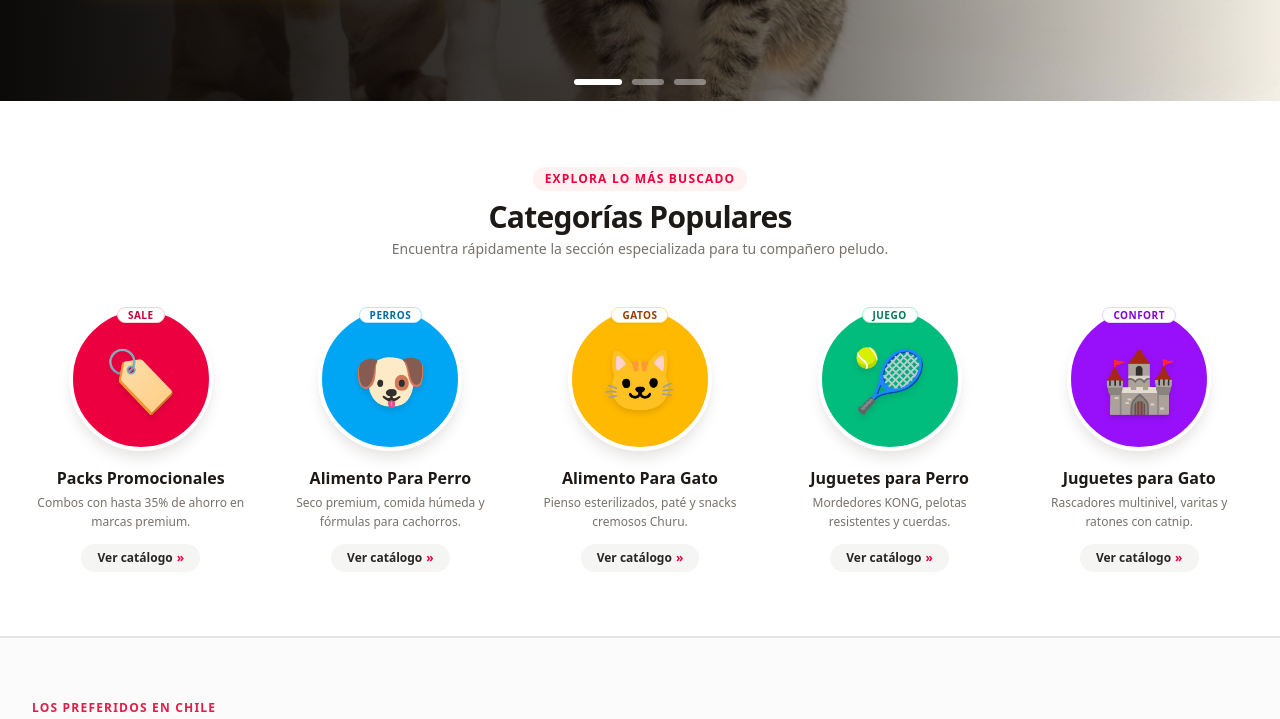
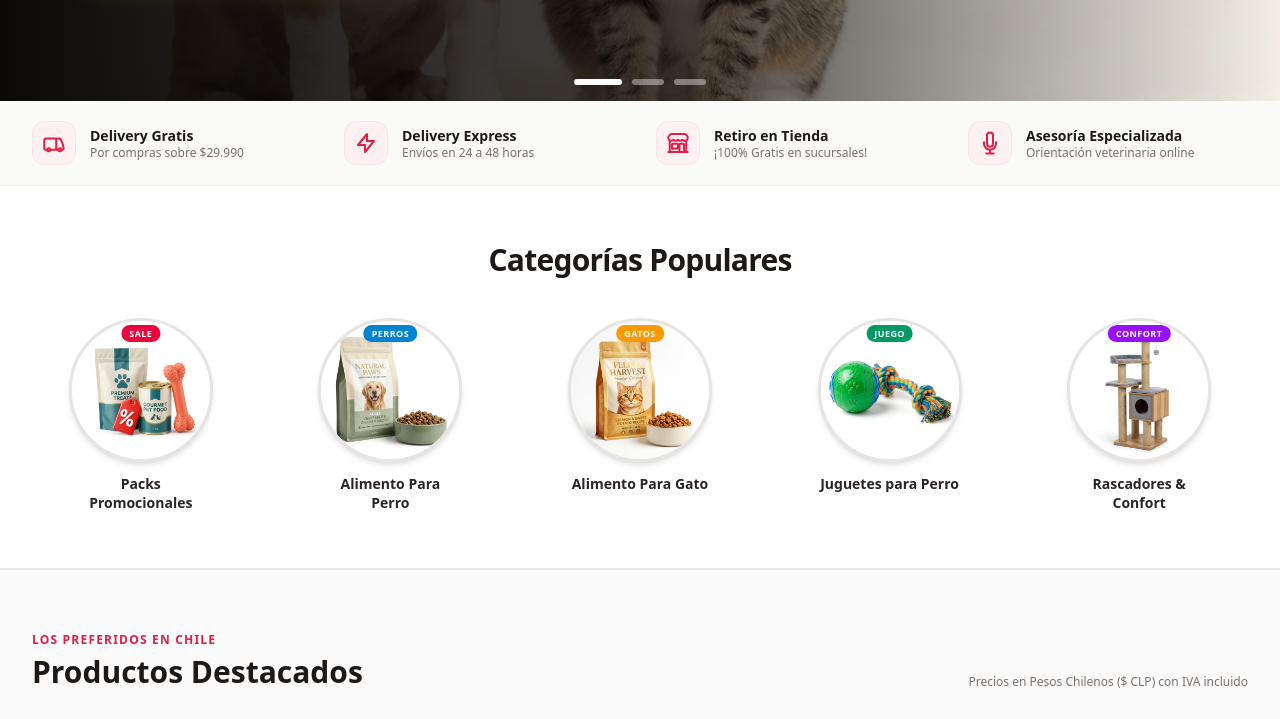
Before and after one commit to JCarvajalLab/astro-tienda-mascotas, an Astro site: page / in a window 1280 px wide. Shown: the part 697-1416 px from the top of the page. Built offline with nearby package versions, Linux system fonts and the light colour scheme; Astro itself is replaced by a stand-in of ours.

Commit message:
feat(home): agrega barra de beneficios y fotografias realistas de categorias eliminando textos de relleno

```diff
--- a/src/components/CircularCategories.astro
+++ b/src/components/CircularCategories.astro
@@ -1,122 +1,113 @@
 ---
+import { Image } from 'astro:assets';
+import imgPacks from '../assets/categories/cat-packs.jpg';
+import imgPerro from '../assets/categories/cat-perro.jpg';
+import imgGato from '../assets/categories/cat-gato.jpg';
+import imgJuguetesPerro from '../assets/categories/cat-juguetes-perro.jpg';
+import imgRascadoresGato from '../assets/categories/cat-rascadores-gato.jpg';
+
 /**
- * Categorías Circulares (Headings Circulares inspirados en Bootstrap Carousel y Ecommerce de Mascotas)
- * Basado en las 5 categorías circulares clave de la imagen de referencia del usuario:
- * 1. Packs Promocionales (Rojo SALE)
- * 2. Alimento Para Perro (Cian Dog)
- * 3. Alimento Para Gato (Amarillo Cat)
- * 4. Juguetes para Perro (Verde Ball)
- * 5. Juguetes para Gato / Rascadores & Confort (Morado Scratcher)
+ * Categorías Circulares Modernas
+ * Con fotografías de productos de alta resolución generadas por IA,
+ * círculos de color inspirados en tiendas de retail y sin textos innecesarios.
  */
 const categoriasCirculares = [
   {
     id: 'packs',
     title: 'Packs Promocionales',
-    description: 'Combos con hasta 35% de ahorro en marcas premium.',
     href: '#ofertas',
-    bgClass: 'bg-rose-600',
-    iconEmoji: '🏷️',
+    image: imgPacks,
+    imageAlt: 'Pack promocional de snacks y juguetes con descuento',
+    bgBorder: 'hover:border-rose-500 hover:ring-rose-200',
     badge: 'SALE',
-    badgeClass: 'bg-white text-rose-700 border border-rose-200',
+    badgeColor: 'bg-rose-600 text-white',
   },
   {
     id: 'perros',
     title: 'Alimento Para Perro',
-    description: 'Seco premium, comida húmeda y fórmulas para cachorros.',
     href: '#perros',
-    bgClass: 'bg-sky-500',
-    iconEmoji: '🐶',
+    image: imgPerro,
+    imageAlt: 'Saco de alimento seco premium para perros',
+    bgBorder: 'hover:border-sky-500 hover:ring-sky-200',
     badge: 'PERROS',
-    badgeClass: 'bg-white text-sky-700 border border-sky-200',
+    badgeColor: 'bg-sky-600 text-white',
   },
   {
     id: 'gatos',
     title: 'Alimento Para Gato',
-    description: 'Pienso esterilizados, paté y snacks cremosos Churu.',
     href: '#gatos',
-    bgClass: 'bg-amber-400',
-    iconEmoji: '🐱',
+    image: imgGato,
+    imageAlt: 'Bolsa de alimento gourmet para gatos',
+    bgBorder: 'hover:border-amber-500 hover:ring-amber-200',
     badge: 'GATOS',
-    badgeClass: 'bg-white text-amber-800 border border-amber-200',
+    badgeColor: 'bg-amber-500 text-white',
   },
   {
     id: 'juguetes-perro',
     title: 'Juguetes para Perro',
-    description: 'Mordedores KONG, pelotas resistentes y cuerdas.',
     href: '#accesorios',
-    bgClass: 'bg-emerald-500',
-    iconEmoji: '🎾',
+    image: imgJuguetesPerro,
+    imageAlt: 'Pelota de goma y cuerda trenzada para perros',
+    bgBorder: 'hover:border-emerald-500 hover:ring-emerald-200',
     badge: 'JUEGO',
-    badgeClass: 'bg-white text-emerald-700 border border-emerald-200',
+    badgeColor: 'bg-emerald-600 text-white',
   },
   {
-    id: 'juguetes-gato',
-    title: 'Juguetes para Gato',
-    description: 'Rascadores multinivel, varitas y ratones con catnip.',
+    id: 'rascadores-gato',
+    title: 'Rascadores & Confort',
     href: '#accesorios',
-    bgClass: 'bg-purple-600',
-    iconEmoji: '🏰',
+    image: imgRascadoresGato,
+    imageAlt: 'Torre rascador moderna multinivel para gatos',
+    bgBorder: 'hover:border-purple-500 hover:ring-purple-200',
     badge: 'CONFORT',
-    badgeClass: 'bg-white text-purple-700 border border-purple-200',
+    badgeColor: 'bg-purple-600 text-white',
   },
 ];
 ---
 
 <section
-  class="py-12 sm:py-16 bg-white border-b border-stone-200"
+  class="py-10 sm:py-14 bg-white border-b border-stone-200"
   aria-label="Categorías Populares"
 >
   <div class="max-w-7xl mx-auto px-4 sm:px-6 lg:px-8">
-    <!-- Encabezado de sección -->
-    <div class="text-center max-w-2xl mx-auto mb-10 sm:mb-12">
-      <span
-        class="inline-block px-3 py-1 rounded-full bg-rose-50 text-rose-600 text-xs font-black tracking-widest uppercase mb-2"
-      >
-        Explora lo más buscado
-      </span>
+    <div class="text-center mb-8 sm:mb-10">
       <h2 class="text-2xl sm:text-3xl font-black text-stone-900 tracking-tight">
         Categorías Populares
       </h2>
-      <p class="text-stone-500 text-xs sm:text-sm mt-1">
-        Encuentra rápidamente la sección especializada para tu compañero peludo.
-      </p>
     </div>
 
-    <!-- Grid de 5 círculos estilo Bootstrap Carousel Headings -->
     <div
-      class="grid grid-cols-2 sm:grid-cols-3 lg:grid-cols-5 gap-6 sm:gap-8 text-center"
+      class="grid grid-cols-2 sm:grid-cols-3 lg:grid-cols-5 gap-6 sm:gap-8 justify-items-center"
     >
       {
         categoriasCirculares.map((item) => (
-          <div class="flex flex-col items-center group">
-            <a
-              href={item.href}
-              class={`relative w-28 h-28 sm:w-36 sm:h-36 rounded-full flex items-center justify-center text-5xl sm:text-6xl text-white shadow-lg transition-all duration-300 transform group-hover:scale-105 group-hover:-translate-y-1.5 ${item.bgClass} border-4 border-white shadow-stone-200`}
+          <a
+            href={item.href}
+            class="flex flex-col items-center group text-center cursor-pointer"
+          >
+            <div
+              class={`relative w-28 h-28 sm:w-36 sm:h-36 rounded-full overflow-hidden bg-stone-50 border-3 border-stone-200 shadow-md group-hover:shadow-xl transition-all duration-300 transform group-hover:scale-105 group-hover:ring-4 ${item.bgBorder}`}
             >
+              <Image
+                src={item.image}
+                alt={item.imageAlt}
+                width={200}
+                height={200}
+                format="webp"
+                loading="lazy"
+                class="w-full h-full object-cover transform group-hover:scale-110 transition-transform duration-300"
+              />
               <span
-                class={`absolute -top-1 px-2.5 py-0.5 rounded-full text-[10px] font-black uppercase tracking-wider shadow-xs ${item.badgeClass}`}
+                class={`absolute top-1 left-1/2 -translate-x-1/2 px-2 py-0.5 rounded-full text-[9px] font-black uppercase tracking-wider shadow-xs ${item.badgeColor}`}
               >
                 {item.badge}
               </span>
-              <span class="filter drop-shadow-md">{item.iconEmoji}</span>
-            </a>
+            </div>
 
-            <h3 class="text-sm sm:text-base font-black text-stone-900 mt-4 mb-1 group-hover:text-rose-600 transition-colors leading-snug">
+            <h3 class="text-xs sm:text-sm font-black text-stone-800 mt-3 group-hover:text-brand-primary transition-colors leading-snug max-w-[140px]">
               {item.title}
             </h3>
-
-            <p class="text-xs text-stone-500 leading-relaxed line-clamp-2 px-1 mb-3">
-              {item.description}
-            </p>
-
-            <a
-              href={item.href}
-              class="mt-auto inline-flex items-center gap-1 px-4 py-1.5 rounded-full bg-stone-100 hover:bg-stone-200 text-stone-800 text-xs font-bold transition-colors cursor-pointer"
-            >
-              <span>Ver catálogo</span>
-              <span class="text-rose-600 font-black">»</span>
-            </a>
-          </div>
+          </a>
         ))
       }
     </div>
--- /dev/null
+++ b/src/components/TrustBar.astro
@@ -0,0 +1,108 @@
+---
+/**
+ * Barra de Beneficios y Confianza Comercial
+ * Inspirada en la referencia de ecommerce de retail (Delivery gratis, express, retiro y asesoría)
+ */
+const beneficios = [
+  {
+    titulo: 'Delivery Gratis',
+    subtitulo: 'Por compras sobre $29.990',
+    icon: 'truck',
+  },
+  {
+    titulo: 'Delivery Express',
+    subtitulo: 'Envíos en 24 a 48 horas',
+    icon: 'scooter',
+  },
+  {
+    titulo: 'Retiro en Tienda',
+    subtitulo: '¡100% Gratis en sucursales!',
+    icon: 'store',
+  },
+  {
+    titulo: 'Asesoría Especializada',
+    subtitulo: 'Orientación veterinaria online',
+    icon: 'support',
+  },
+];
+---
+
+<section
+  class="bg-stone-50 border-b border-stone-200/80 py-5 transition-colors"
+  aria-label="Beneficios y garantías de compra"
+>
+  <div class="max-w-7xl mx-auto px-4 sm:px-6 lg:px-8">
+    <div
+      class="grid grid-cols-2 md:grid-cols-4 gap-4 sm:gap-6 lg:gap-8 items-center"
+    >
+      {
+        beneficios.map((b) => (
+          <div class="flex items-center gap-3 sm:gap-3.5 group">
+            <div class="w-10 h-10 sm:w-11 sm:h-11 rounded-xl bg-rose-50 text-brand-primary flex items-center justify-center shrink-0 border border-rose-100 group-hover:scale-105 transition-transform duration-200">
+              {b.icon === 'truck' && (
+                <svg
+                  class="w-5 h-5 sm:w-6 sm:h-6 stroke-current stroke-2"
+                  fill="none"
+                  viewBox="0 0 24 24"
+                >
+                  <path
+                    stroke-linecap="round"
+                    stroke-linejoin="round"
+                    d="M8.25 18.75a1.5 1.5 0 0 1-3 0m3 0a1.5 1.5 0 0 0-3 0m3 0h6m-9 0H3.375a1.125 1.125 0 0 1-1.125-1.125V14.25m17.25 4.5a1.5 1.5 0 0 1-3 0m3 0a1.5 1.5 0 0 0-3 0m3 0h1.125c.621 0 1.129-.504 1.09-1.124a17.902 17.902 0 0 0-3.213-9.193 2.056 2.056 0 0 0-1.58-.86H14.25M16.5 18.75h-2.25m0-11.25V18.75M14.25 7.5H4.5A2.25 2.25 0 0 0 2.25 9.75v5.625"
+                  />
+                </svg>
+              )}
+              {b.icon === 'scooter' && (
+                <svg
+                  class="w-5 h-5 sm:w-6 sm:h-6 stroke-current stroke-2"
+                  fill="none"
+                  viewBox="0 0 24 24"
+                >
+                  <path
+                    stroke-linecap="round"
+                    stroke-linejoin="round"
+                    d="M13 10V3L4 14h7v7l9-11h-7z"
+                  />
+                </svg>
+              )}
+              {b.icon === 'store' && (
+                <svg
+                  class="w-5 h-5 sm:w-6 sm:h-6 stroke-current stroke-2"
+                  fill="none"
+                  viewBox="0 0 24 24"
+                >
+                  <path
+                    stroke-linecap="round"
+                    stroke-linejoin="round"
+                    d="M13.5 21v-7.5a.75.75 0 0 1 .75-.75h3a.75.75 0 0 1 .75.75V21m-4.5 0H2.36m11.14 0H18m0 0h3.64m-1.39 0V9.349M3.75 21V9.349m0 0a3.001 3.001 0 0 0 3.75-.615A2.993 2.993 0 0 0 9.75 9.75c.896 0 1.7-.393 2.25-1.016a2.993 2.993 0 0 0 2.25 1.016c.896 0 1.7-.393 2.25-1.015a3.001 3.001 0 0 0 3.75.614m-16.5 0a3.004 3.004 0 0 1-.621-4.72l1.189-1.19A1.5 1.5 0 0 1 5.378 3h13.243a1.5 1.5 0 0 1 1.06.44l1.19 1.189a3 3 0 0 1-.621 4.72m-13.5 8.25h4.5a.75.75 0 0 0 .75-.75V13.5a.75.75 0 0 0-.75-.75h-4.5a.75.75 0 0 0-.75.75v3.75c0 .414.336.75.75.75z"
+                  />
+                </svg>
+              )}
+              {b.icon === 'support' && (
+                <svg
+                  class="w-5 h-5 sm:w-6 sm:h-6 stroke-current stroke-2"
+                  fill="none"
+                  viewBox="0 0 24 24"
+                >
+                  <path
+                    stroke-linecap="round"
+                    stroke-linejoin="round"
+                    d="M12 18.75a6 6 0 0 0 6-6v-1.5m-6 7.5a6 6 0 0 1-6-6v-1.5m6 7.5v3.75m-3.75 0h7.5M12 15.75a3 3 0 0 1-3-3V4.5a3 3 0 1 1 6 0v8.25a3 3 0 0 1-3 3z"
+                  />
+                </svg>
+              )}
+            </div>
+            <div>
+              <p class="text-xs sm:text-sm font-black text-stone-900 leading-snug group-hover:text-brand-primary transition-colors">
+                {b.titulo}
+              </p>
+              <p class="text-[11px] sm:text-xs text-stone-500 font-medium leading-none mt-0.5">
+                {b.subtitulo}
+              </p>
+            </div>
+          </div>
+        ))
+      }
+    </div>
+  </div>
+</section>
--- a/src/pages/index.astro
+++ b/src/pages/index.astro
@@ -1,6 +1,7 @@
 ---
 import BaseLayout from '../layouts/BaseLayout.astro';
 import Carousel from '../components/Carousel.astro';
+import TrustBar from '../components/TrustBar.astro';
 import CircularCategories from '../components/CircularCategories.astro';
 
 // Modelo de datos inicial para productos destacados (establece la estructura que usará Content Collections en Fase 2)
@@ -106,7 +107,10 @@ function formatPrice(amount) {
   <!-- 1. Hero Carousel estilo Bootstrap 5.3 adaptado a retail moderno de mascotas (Made in Germany, Catit, Packs) -->
   <Carousel />
 
-  <!-- 2. Categorías Circulares estilo Headings de Bootstrap Carousel y tienda chilena de mascotas -->
+  <!-- 2. Barra de Confianza y Beneficios Comerciales (Delivery Gratis, Express, Retiro, Asesoría) -->
+  <TrustBar />
+
+  <!-- 3. Categorías Circulares con fotografías realistas de productos sin textos de relleno -->
   <CircularCategories />
 
   <!-- CATÁLOGO DESTACADO -->
```
Also changed, not shown: src/assets/categories/cat-gato.jpg (added), src/assets/categories/cat-juguetes-perro.jpg (added), src/assets/categories/cat-packs.jpg (added), src/assets/categories/cat-perro.jpg (added), src/assets/categories/cat-rascadores-gato.jpg (added).
